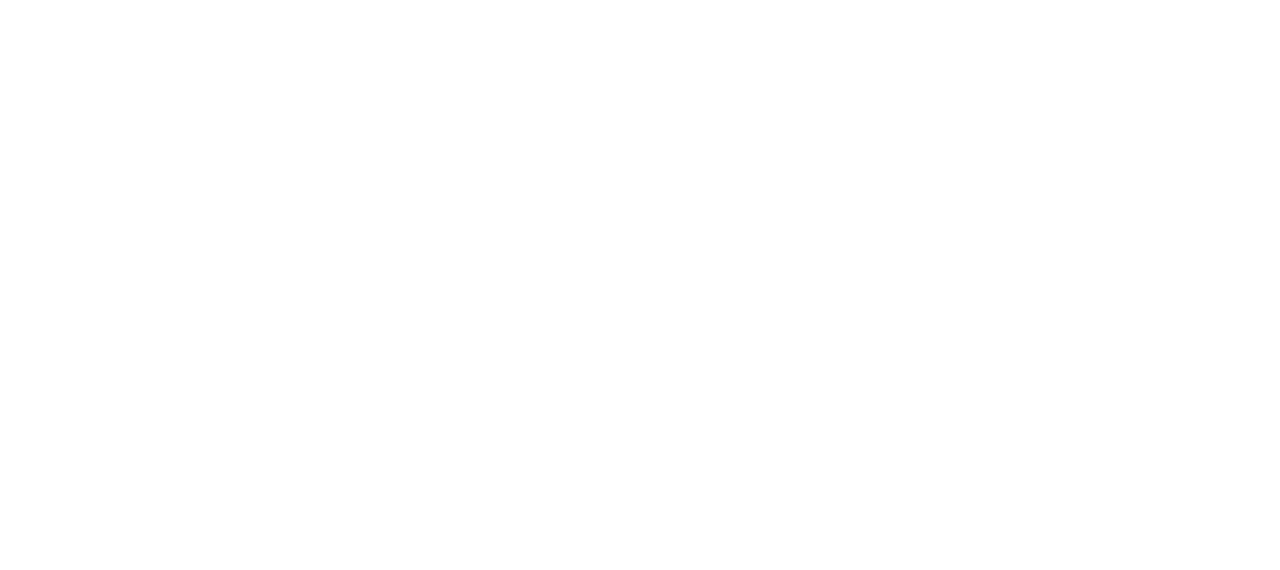
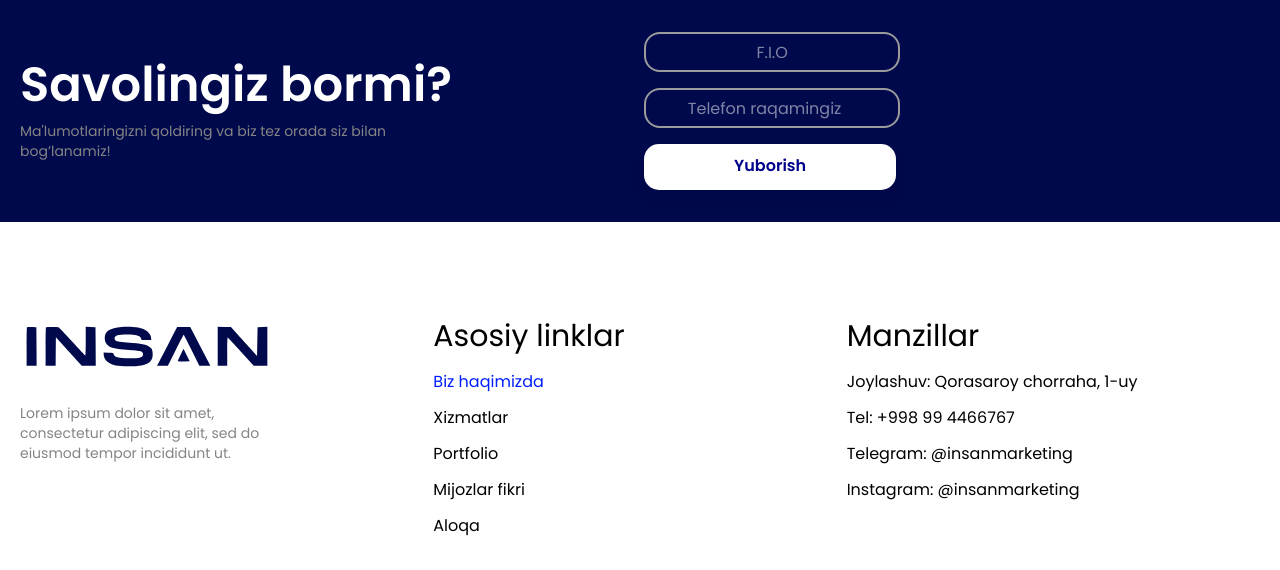
Before and after one commit to nomonov13/Insan-Marketing, a React (Vite) app: page / in a window 1280 px wide. Shown: the top 570 px of the page. Built offline with nearby package versions, Linux system fonts and the light colour scheme.

Commit message:
add footer

```diff
--- a/src/App.jsx
+++ b/src/App.jsx
@@ -1,9 +1,12 @@
 import React from 'react'
+import Questions from './components/Questions'
+import Footer from './components/Footer'
 
 const App = () => {
   return (
     <>
-
+    <Questions/>
+    <Footer/>
     </>
   )
 }
--- /dev/null
+++ b/src/components/Footer.jsx
@@ -0,0 +1,68 @@
+import React from 'react'
+import insan from '../../src/assets/images/insan.svg'
+const Footer = () => {
+  return (
+    <footer>
+        <div className="container p-24  justify-center grid grid-cols-3   ">
+            <div className='space-y-8'>
+                <img src={insan} alt="insan logo" />
+                <p className='text-dark-gray text-sm'>Lorem ipsum dolor sit amet, <br /> consectetur adipiscing elit, sed do <br /> eiusmod tempor incididunt ut.</p>
+            </div>
+
+            <div>
+                <h3 className='text-3xl mb-4'>
+                    Asosiy linklar
+                </h3>
+
+                <ul className='space-y-3 '>
+                    <li>
+                        <a className='text-blue' href="#">Biz haqimizda</a>
+                    </li>
+
+                    <li>
+                        <a  href="#">Xizmatlar</a>
+                    </li>
+
+                    <li>
+                        <a  href="#">Portfolio</a>
+                    </li>
+
+                    <li>
+                        <a  href="#">Mijozlar fikri</a>
+                    </li>
+
+                    <li>
+                        <a href="#">Aloqa</a>
+                    </li>
+                </ul>
+            </div>
+
+            <div>
+                <h3 className='text-3xl mb-4'>
+                Manzillar
+                </h3>
+
+                <ul className='space-y-3'>
+                    <li>
+                        <a href="#">Joylashuv: Qorasaroy chorraha, 1-uy</a>
+                    </li>
+
+                    <li>
+                        <a href="#">Tel: +998 99 4466767</a>
+                    </li>
+
+                    <li>
+                        <a href="#">Telegram: @insanmarketing</a>
+                    </li>
+
+                    <li>
+                        <a href="#">Instagram: @insanmarketing</a>
+                    </li>
+                </ul>
+            </div>
+        </div>
+    </footer>
+  )
+}
+
+export default Footer
--- /dev/null
+++ b/src/components/Questions.jsx
@@ -0,0 +1,28 @@
+import React from 'react'
+
+const Questions = () => {
+  return (
+    <section className='bg-dark-blue'>
+        <div className="container flex  space-x-48  items-center  p-8">
+            <div className=' items-center space-y-3'>
+                <h1 className='text-white text-5xl   font-semibold' >
+                Savolingiz bormi?
+                </h1>
+                <p className='text-dark-gray text-sm '>Ma'lumotlaringizni qoldiring va biz tez orada siz bilan <br /> bog’lanamiz!</p>
+            </div>
+           <div className=' space-y-4 ' >
+           <div >
+           <input className='w-64 h-10 border-light-gray border-2 rounded-2xl text-center text-white' type="text" placeholder ='F.I.O' />
+           </div>
+           <div>
+           <input className='w-64 h-10 border-light-gray border-2 rounded-2xl text-center text-white' type="number" placeholder ='Telefon raqamingiz' />
+           </div>
+
+           <button className='btn-white'>Yuborish</button>
+           </div>
+        </div>
+    </section>
+  )
+}
+
+export default Questions
--- a/src/index.css
+++ b/src/index.css
@@ -49,9 +49,10 @@
 .btn-white {
   color: darkblue;
   font-family: Poppins;
-  font-weight: 700;
-  font-size: 20px;
-  padding: 12px 102px 18px;
+
+  font-weight:600;
+  font-size: 16px;
+  padding: 10px 90px 12px;
   box-shadow: 0px 9px 16px 0px #0000000A;
   background-color: white;
   border-radius: 15px;
```
Also changed, not shown: src/assets/images/insan.svg (added).
